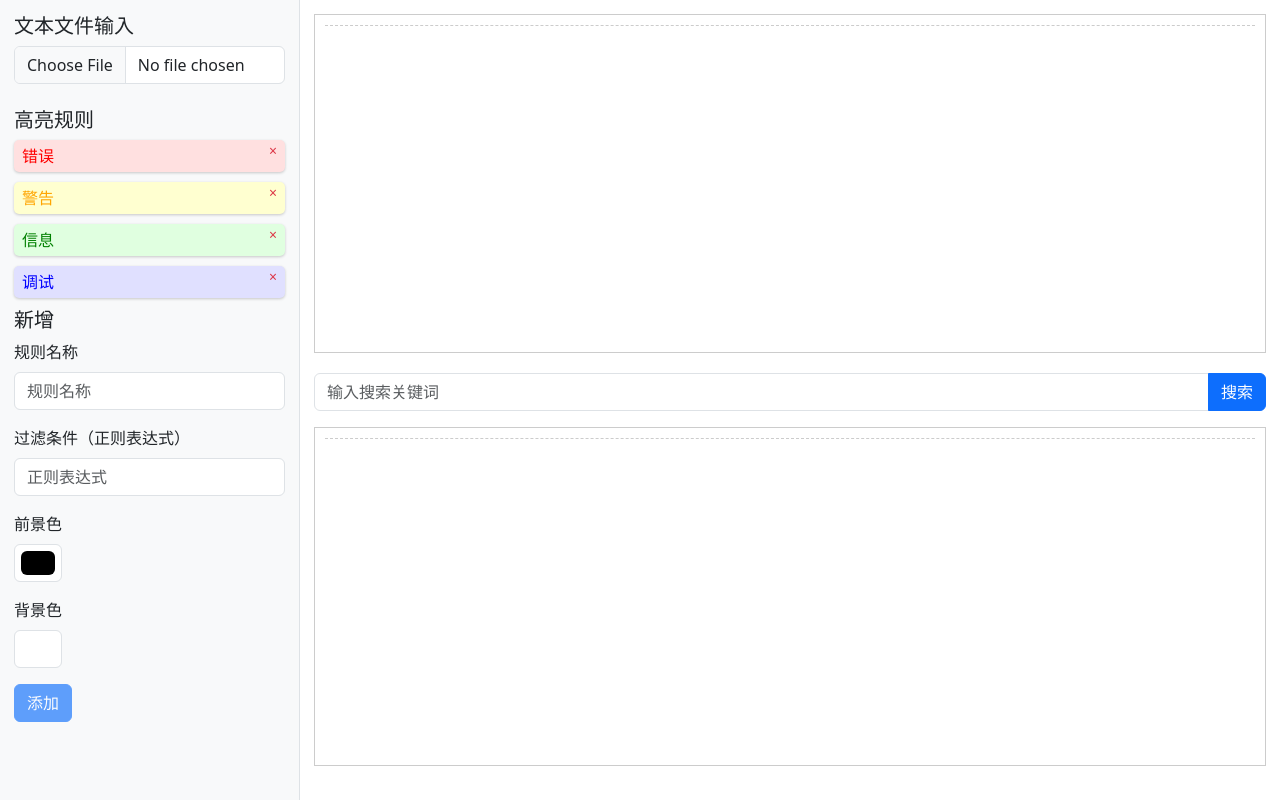
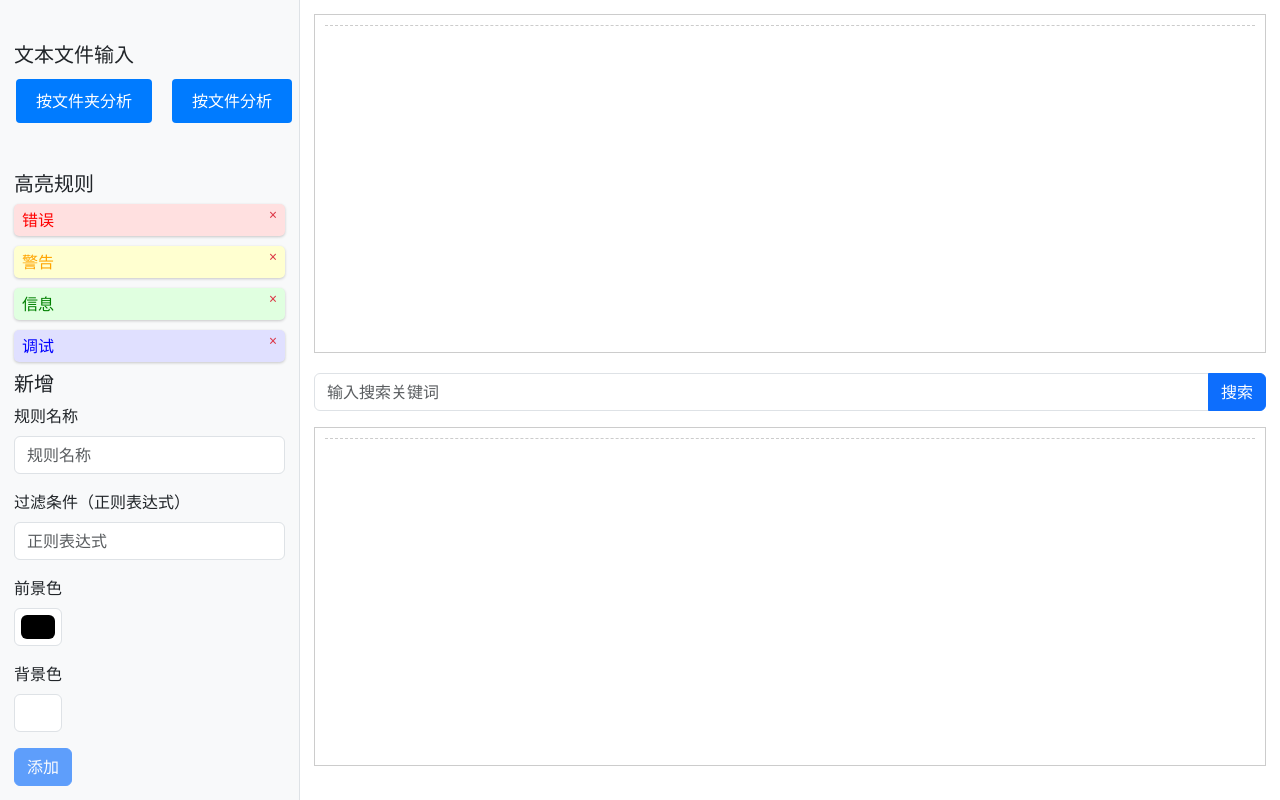
Before and after one commit to logdog-tech/logdog, a Vue app: page / in a window 1280 px wide. Built offline with nearby package versions, Linux system fonts and the light colour scheme.

Commit message:
feat: Support folder input

```diff
--- a/index.html
+++ b/index.html
@@ -4,7 +4,7 @@
     <meta charset="UTF-8" />
     <link rel="icon" type="image/svg+xml" href="/vite.svg" />
     <meta name="viewport" content="width=device-width, initial-scale=1.0" />
-    <title>Vite + Vue</title>
+    <title>LogDog</title>
   </head>
   <body>
     <div id="app"></div>
--- a/src/DataProvider.vue
+++ b/src/DataProvider.vue
@@ -1,21 +1,117 @@
+<!-- DataProvider.vue -->
 <template>
-    <div>
+  <div class="file-input-container">
     <h5>文本文件输入</h5>
-      <input type="file" @change="readFile" accept=".txt" class="form-control mb-4">
+    <div class="button-group">
+      <label for="folderInput" class="custom-button">按文件夹分析
+        <input type="file" id="folderInput" @change="readFolder" webkitdirectory directory class="hidden-input">
+      </label>
+      <label for="fileInput" class="custom-button">按文件分析
+        <input type="file" id="fileInput" @change="readFiles" multiple class="hidden-input">
+      </label>
+    </div>
+    <ul v-if="files.length > 0" class="file-list">
+      <li v-for="file in files" :key="file.path" @click="readFile(file)" class="file-item" :title="file.path">
+        {{ file.webkitRelativePath + "/" + file.name }}
+      </li>
+    </ul>
   </div>
 </template>
 
 <script setup>
+import { ref } from 'vue'
 const emit = defineEmits(['fileLoaded'])
 
-    const readFile = (event) => {
-      const file = event.target.files[0]
-      if (file) {
+const files = ref([])
+
+const readFolder = (event) => {
+  files.value = Array.from(event.target.files)
+}
+const readFiles = (event) => {
+  const selectedFiles = Array.from(event.target.files)
+  selectedFiles.forEach(file => {
+    files.value.push(file)
+  })
+}
+
+const traverseDirectory = (entry) => {
+  const reader = entry.createReader()
+  reader.readEntries((entries) => {
+    entries.forEach((entry) => {
+      if (entry.isFile) {
+        entry.file((file) => {
+          file.path = entry.fullPath
+          files.value.push(file)
+        })
+      } else if (entry.isDirectory) {
+        traverseDirectory(entry)
+      }
+    })
+  })
+}
+
+const readFile = (file) => {
   const reader = new FileReader()
   reader.onload = (e) => {
     emit('fileLoaded', e.target.result)
   }
   reader.readAsText(file)
 }
+</script>
+
+<style scoped>
+.file-input-container {
+  width: 280px;
+  margin: auto;
 }
-  </script>
+
+.button-group {
+  display: flex;
+  justify-content: space-between;
+  margin-bottom: 1rem;
+}
+
+.custom-button {
+  background-color: #007bff;
+  color: #fff;
+  border: none;
+  padding: 10px 20px;
+  text-align: center;
+  text-decoration: none;
+  display: inline-block;
+  font-size: 16px;
+  margin: 4px 2px;
+  cursor: pointer;
+  border-radius: 4px;
+  transition: background-color 0.3s;
+}
+
+.custom-button:hover {
+  background-color: #0056b3;
+}
+
+.hidden-input {
+  display: none;
+}
+
+.file-list {
+  max-height: 30vh;
+  overflow-y: auto;
+  background-color: #f8f9fa;
+  border: 1px solid #ccc;
+  padding: 0;
+  list-style: none;
+}
+
+.file-item {
+  padding: 8px 12px;
+  font-size: 0.8rem;
+  white-space: nowrap;
+  text-overflow: ellipsis;
+  cursor: pointer;
+}
+
+.file-item:hover {
+  background-color: #e9ecef;
+}
+</style>
```
Lines whose indentation alone changed are shown as unchanged.
